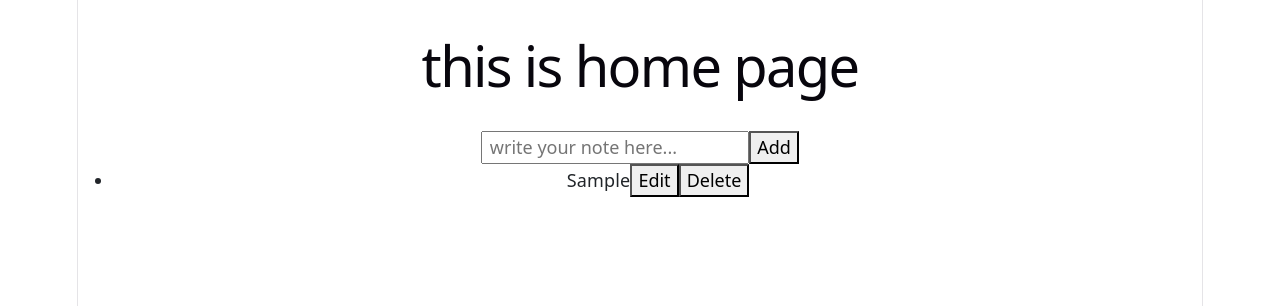
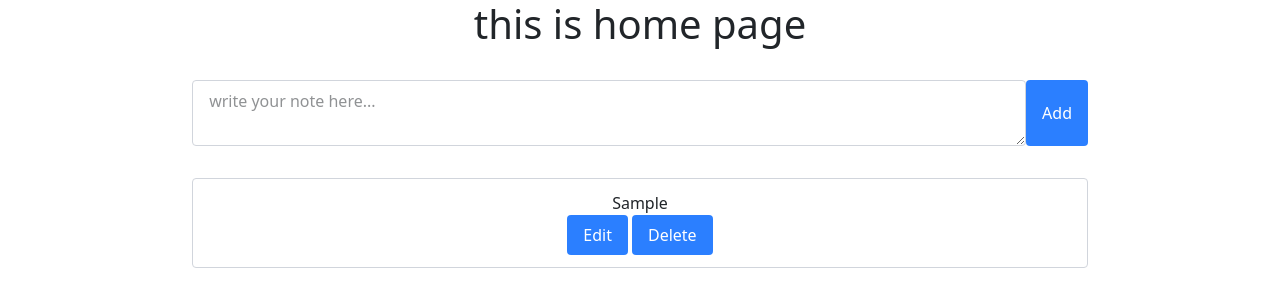
Before and after one commit to AshivaA/react-todolist, a React (Vite) app: page / in a window 1280 px wide. Both pictures are taken after typing "Sample" into the empty fields and a click on the button "Add". Shown: the top 306 px of the page. Built offline with nearby package versions, Linux system fonts and the light colour scheme.

Commit message:
install Tailwind, add some css style, replace inputs with textareas

```diff
--- a/package.json
+++ b/package.json
@@ -11,10 +11,12 @@
     "preview": "vite preview"
   },
   "dependencies": {
+    "@tailwindcss/vite": "^4.3.1",
     "bootstrap": "^5.3.8",
     "react": "^19.2.6",
     "react-dom": "^19.2.6",
-    "react-router-dom": "^7.15.0"
+    "react-router-dom": "^7.15.0",
+    "tailwindcss": "^4.3.1"
   },
   "devDependencies": {
     "@eslint/js": "^10.0.1",
--- a/src/components/EditNote.jsx
+++ b/src/components/EditNote.jsx
@@ -84,23 +84,27 @@ const deletedNote = addNotes.find((note) =>
 
 
   return (
-    <div>
+    <div  className='div-content'>
 
-<ul>
+<ul className='ul-box'>
 {addNotes.map((addNote)=>(
 
 // <li> {if condition is true? then show first result : else show second result} </li>
  <li key={addNote.id} className='li-box'>
-  { editNotesId === addNote.id ? (<input value={EditInputBox} onChange={CreateEditInputBox} />) :( addNote.text)}
+
+  <div   className='li-input'>
+  { editNotesId === addNote.id ? (<textarea className='edit-input' value={EditInputBox} onChange={CreateEditInputBox} />) :( addNote.text)}
+  </div>
 
 
- { editNotesId === addNote.id ? ( <button onClick={SaveEditedNote}>Save</button>)
- :( <button onClick={()=> EditText(addNote.id)}>Edit</button>)}
+
+ { editNotesId === addNote.id ? ( <button  className='save-btn' onClick={SaveEditedNote}>Save</button>)
+ :( <button  className='edit-btn'  onClick={()=> EditText(addNote.id)}>Edit</button>)}
 
 
 
 
- <button onClick={()=> DeleteText(addNote.id)}>Delete</button>
+ <button  className='delete-btn'  onClick={()=> DeleteText(addNote.id)}>Delete</button>
 
  </li>
 ))}
--- a/src/components/NoteInput.jsx
+++ b/src/components/NoteInput.jsx
@@ -34,15 +34,16 @@ console.log('-------------------------');
 
 
   return (
-    <div>
+    <div  className='div-content'>
 
-<input
+  {/* we changed input to textarea ,because the text automatically goes to the next line.*/}
+<textarea  className='note-input'
  value={note}
   onChange={NoteChange}
   placeholder=' write your note here... '
 />
 
-<button onClick={AddText}>Add</button>
+<button  className='add-btn' onClick={AddText}>Add</button>
 
 
     </div>
--- a/src/index.css
+++ b/src/index.css
@@ -1,55 +1,71 @@
-:root {
-  --text: #6b6375;
-  --text-h: #08060d;
-  --bg: #fff;
-  --border: #e5e4e7;
-  --code-bg: #f4f3ec;
-  --accent: #aa3bff;
-  --accent-bg: rgba(170, 59, 255, 0.1);
-  --accent-border: rgba(170, 59, 255, 0.5);
-  --social-bg: rgba(244, 243, 236, 0.5);
-  --shadow:
-    rgba(0, 0, 0, 0.1) 0 10px 15px -3px, rgba(0, 0, 0, 0.05) 0 4px 6px -2px;
+@import "tailwindcss";
 
-  --sans: system-ui, 'Segoe UI', Roboto, sans-serif;
-  --heading: system-ui, 'Segoe UI', Roboto, sans-serif;
-  --mono: ui-monospace, Consolas, monospace;
+/* we need to write @apply before write Tailwind classes if we want to use Tailwind in css file and  we don't want to use classes directly in JSX , otherwise index.css doesn't understand Tailwind classes directly. */
 
-  font: 18px/145% var(--sans);
-  letter-spacing: 0.18px;
-  /* color-scheme: light dark; */
-  color: var(--text);
-  background: var(--bg);
-  font-synthesis: none;
-  text-rendering: optimizeLegibility;
-  -webkit-font-smoothing: antialiased;
-  -moz-osx-font-smoothing: grayscale;
 
-  @media (max-width: 1024px) {
-    font-size: 16px;
-  }
+
+.div-content{
+    @apply flex justify-center  mbs-8  max-w-4xl mx-auto ;
+
 }
 
-/* @media (prefers-color-scheme: dark) {
-  :root {
-    --text: #9ca3af;
-    --text-h: #f3f4f6;
-    --bg: #16171d;
-    --border: #2e303a;
-    --code-bg: #1f2028;
-    --accent: #c084fc;
-    --accent-bg: rgba(192, 132, 252, 0.15);
-    --accent-border: rgba(192, 132, 252, 0.5);
-    --social-bg: rgba(47, 48, 58, 0.5);
-    --shadow:
-      rgba(0, 0, 0, 0.4) 0 10px 15px -3px, rgba(0, 0, 0, 0.25) 0 4px 6px -2px;
-  }
 
-  #social .button-icon {
-    filter: invert(1) brightness(2);
-  }
-} */
+.note-input {
+    @apply w-full border border-gray-300 rounded px-3 py-2;
 
+}
+
+.add-btn {
+  @apply bg-blue-500 text-white px-4 py-2 rounded;
+
+}
+
+
+.ul-box{
+  /* list-non removes the default bullet points from a list */
+   @apply list-none p-0 m-0 w-full;
+
+}
+
+
+.li-box{
+    @apply w-full border border-gray-300 rounded p-3 mb-3;
+
+}
+
+
+.li-input {
+/* search word-break in Tailwind to wrap long notes to the next line.*/
+  @apply break-all;
+
+}
+
+
+
+.edit-input {
+   @apply w-full border border-gray-300 rounded px-3 py-2;
+
+}
+
+
+.edit-btn {
+  @apply  bg-blue-500 text-white px-4 py-2 rounded  mr-1;
+
+}
+
+
+.save-btn {
+  @apply  bg-blue-500 text-white px-4 py-2 rounded  mr-1;
+
+}
+
+.delete-btn {
+  @apply  bg-blue-500 text-white px-4 py-2 rounded;
+}
+
+
+
+/* i keep this original css------------------------------------------------- */
 body {
   margin: 0;
 }
@@ -65,47 +81,4 @@ body {
   flex-direction: column;
   box-sizing: border-box;
 }
-
-h1,
-h2 {
-  font-family: var(--heading);
-  font-weight: 500;
-  color: var(--text-h);
-}
-
-h1 {
-  font-size: 56px;
-  letter-spacing: -1.68px;
-  margin: 32px 0;
-  @media (max-width: 1024px) {
-    font-size: 36px;
-    margin: 20px 0;
-  }
-}
-h2 {
-  font-size: 24px;
-  line-height: 118%;
-  letter-spacing: -0.24px;
-  margin: 0 0 8px;
-  @media (max-width: 1024px) {
-    font-size: 20px;
-  }
-}
-p {
-  margin: 0;
-}
-
-code,
-.counter {
-  font-family: var(--mono);
-  display: inline-flex;
-  border-radius: 4px;
-  color: var(--text-h);
-}
-
-code {
-  font-size: 15px;
-  line-height: 135%;
-  padding: 4px 8px;
-  background: var(--code-bg);
-}
+/* ----------------------------------------------------------------------------- */
--- a/vite.config.js
+++ b/vite.config.js
@@ -1,10 +1,11 @@
 import { defineConfig } from 'vite'
 import react from '@vitejs/plugin-react'
+import tailwindcss from '@tailwindcss/vite'
 
 // https://vite.dev/config/
 export default defineConfig({
 
- plugins: [react(),'prettier', 'eslint-plugin-prettier'],
+ plugins: [react(),'prettier', 'eslint-plugin-prettier',tailwindcss()],
 
  server: {
 
```
Also changed, not shown: 1 other file (tests, documents, lock files or other folders).
